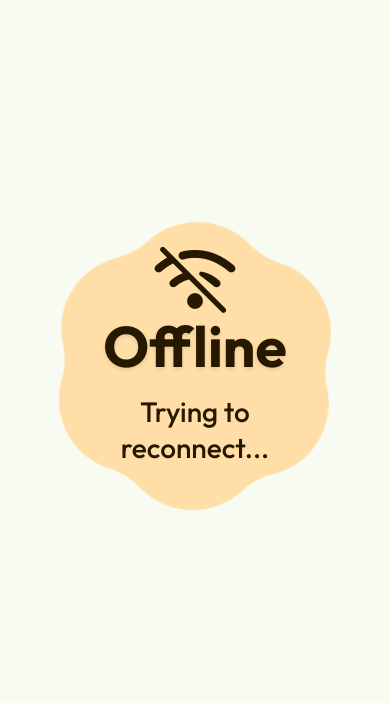
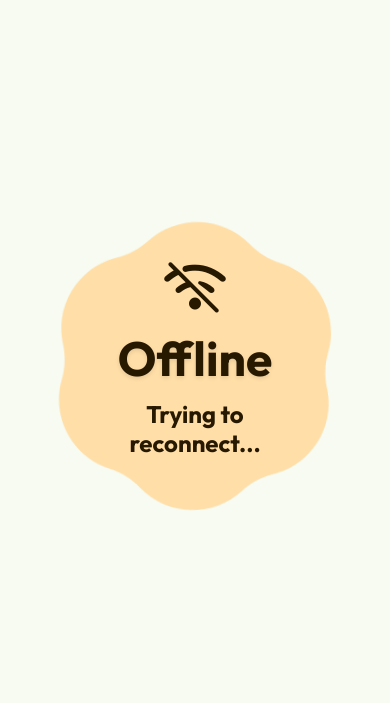
Before and after one commit to notsointeresting/HalllDay, a Flask app: page /display in a window 390 px wide. Shown: the part 56-759 px from the top of the page. Run offline with Flask 3, Linux system fonts and the light colour scheme; data comes from the database, SQL or seed files in the repository; data that the repository does not hold is empty.

Commit message:
Enhance container and typography for immersive display
Updated .expressive-container to fill more of the viewport and improved responsiveness. Scaled up and animated status-title, status-subtitle, and icon for a more immersive and visible experience, including new entrance animations and increased contrast. Updated PLANNING.md to mark refinement tasks as complete.

```diff
--- a/static/style.css
+++ b/static/style.css
@@ -134,9 +134,10 @@ main {
  */
 .expressive-container {
   position: relative;
-  width: min(600px, 90vw);
-  height: min(600px, 90vw); /* Aspect ratio roughly 1:1 usually, but allows content flow */
-  min-height: 400px;
+  width: 100%;
+  height: 100%;
+  /* Fill viewport but respect padding */
+  min-height: 80vh;
   display: flex;
   flex-direction: column;
   align-items: center;
@@ -161,10 +162,10 @@ main {
   /* Masking for the Shape */
   mask-repeat: no-repeat;
   mask-position: center;
-  mask-size: 100% 100%;
+  mask-size: contain;
   -webkit-mask-repeat: no-repeat;
   -webkit-mask-position: center;
-  -webkit-mask-size: 100% 100%;
+  -webkit-mask-size: contain;
 
   /* Default Shape: 4-sided cookie */
   mask-image: url('shapes/cookie4.svg');
@@ -222,31 +223,54 @@ main {
 
 /* Typography inside container */
 .status-title {
-  font: var(--md-sys-typescale-display-large);
+  font-family: 'Outfit', sans-serif;
+  font-size: clamp(3rem, 8vw, 8rem); /* Massive responsive type */
+  line-height: 1.1;
   margin: 0 0 16px 0;
   word-break: break-word;
-  font-weight: 700;
+  font-weight: 800; /* Extra bold */
   text-shadow: 0 2px 4px rgba(0,0,0,0.1);
-  max-width: 90%; /* Ensure it doesn't touch edges */
+  max-width: 90%;
+
+  /* Text Animation */
+  animation: text-slide-up 0.8s cubic-bezier(0.2, 0, 0, 1) backwards;
 }
 
 .status-subtitle {
-  font: var(--md-sys-typescale-headline-medium);
+  font-family: 'Outfit', sans-serif;
+  font-size: clamp(1.5rem, 4vw, 4rem); /* Large responsive subtitle */
+  line-height: 1.2;
   opacity: 1;
   margin: 0;
-  word-wrap: break-word; /* Allow wrapping */
+  word-wrap: break-word;
   overflow-wrap: break-word;
-  font-weight: 500;
-  max-width: 85%; /* Constrain width to encourage wrapping inside shape */
-  line-height: 1.3;
+  font-weight: 600;
+  max-width: 85%;
+
+  /* Text Animation (delayed) */
+  animation: text-slide-up 0.8s cubic-bezier(0.2, 0, 0, 1) 0.1s backwards;
 }
 
 /* Iconography */
 .icon {
   font-family: 'Material Symbols Rounded';
-  font-size: 84px;
-  margin-bottom: 24px;
+  font-size: clamp(64px, 15vw, 160px); /* Responsive icon */
+  margin-bottom: clamp(16px, 4vh, 40px);
   font-variation-settings: 'FILL' 1, 'wght' 400, 'GRAD' 0, 'opsz' 48;
+
+  /* Icon Animation */
+  animation: icon-pop 0.6s cubic-bezier(0.34, 1.56, 0.64, 1) backwards;
+}
+
+/* Animations */
+@keyframes text-slide-up {
+  from { opacity: 0; transform: translateY(20px); }
+  to { opacity: 1; transform: translateY(0); }
+}
+
+@keyframes icon-pop {
+  from { opacity: 0; transform: scale(0.5); }
+  to { opacity: 1; transform: scale(1); }
 }
 
 /* Animations */
```
Also changed, not shown: PLANNING.md (+4 -0 lines).
